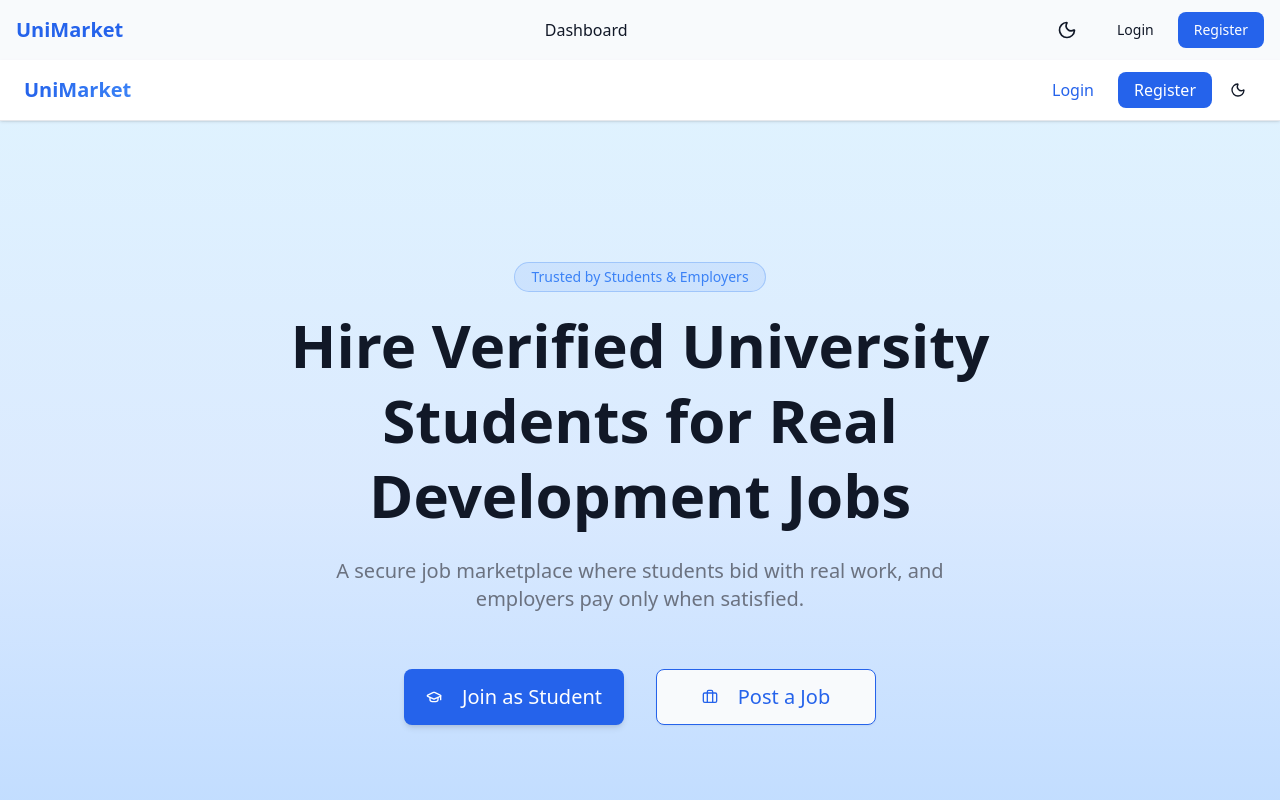
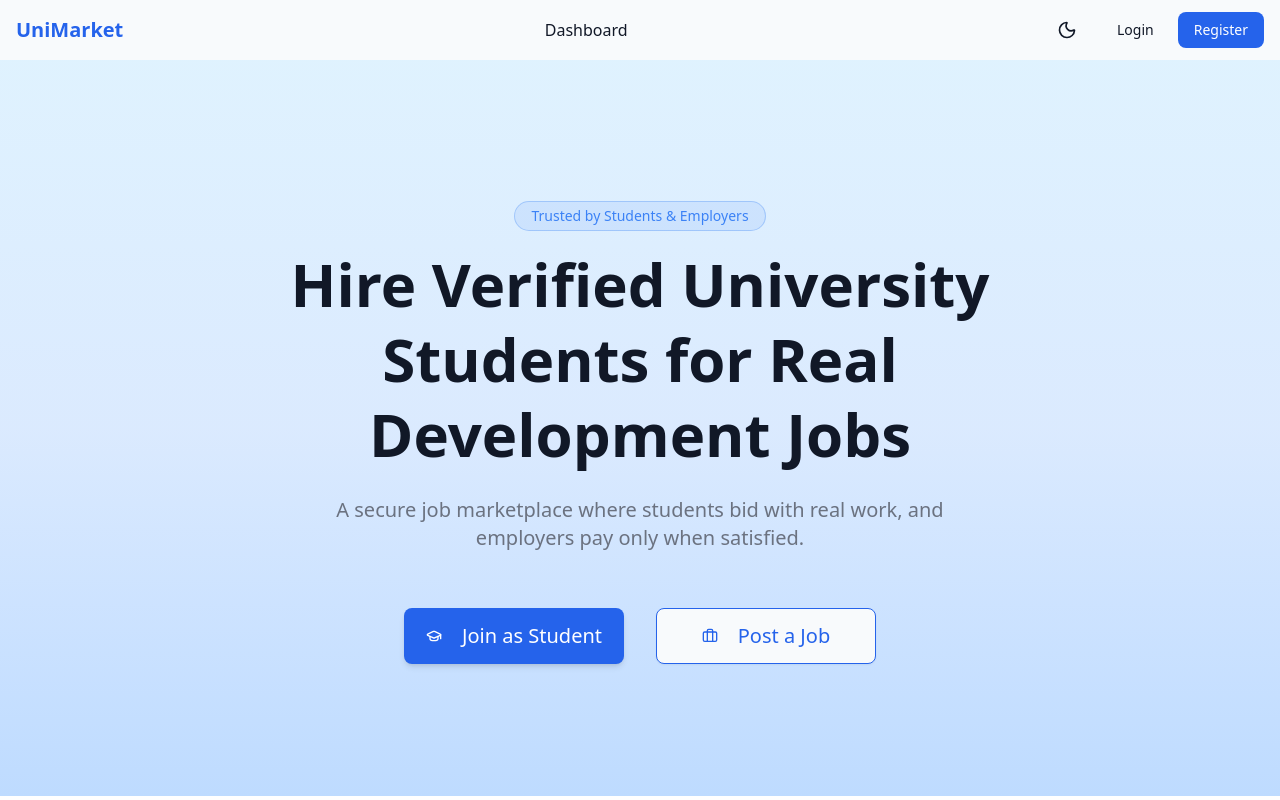
Before and after one commit to kazikhalednur/marketplace, a Next.js app: page / in a window 1280 px wide. Shown: the top 800 px of the page. Built offline with nearby package versions, Linux system fonts and the light colour scheme; no server answers.

Commit message:
Update page.tsx

```diff
--- a/src/app/page.tsx
+++ b/src/app/page.tsx
@@ -45,7 +45,7 @@ export default function LandingPage() {
   return (
     <main className="min-h-screen w-full bg-[var(--background)] text-[var(--foreground)] relative">
       {/* Sticky Navbar */}
-      <nav className="sticky top-0 z-30 w-full bg-[var(--card)]/90 backdrop-blur border-b border-[var(--border)] flex items-center justify-between px-6 py-3 shadow-sm">
+{/*      <nav className="sticky top-0 z-30 w-full bg-[var(--card)]/90 backdrop-blur border-b border-[var(--border)] flex items-center justify-between px-6 py-3 shadow-sm">
         <Link href="/" className="flex items-center gap-2 font-bold text-xl text-[var(--primary)] focus:outline-none focus:ring-2 focus:ring-[var(--ring)]">
           <span className="bg-gradient-to-r from-[var(--primary)] to-[var(--accent)] bg-clip-text text-transparent">UniMarket</span>
         </Link>
@@ -58,7 +58,7 @@ export default function LandingPage() {
           </Button>
           <ThemeToggle />
         </div>
-      </nav>
+      </nav> */}
 
       {/* Subtle Background */}
       <div className="absolute inset-0 -z-10 bg-gradient-to-b from-[var(--background)] via-[var(--muted)] to-[var(--background)]" />
```
